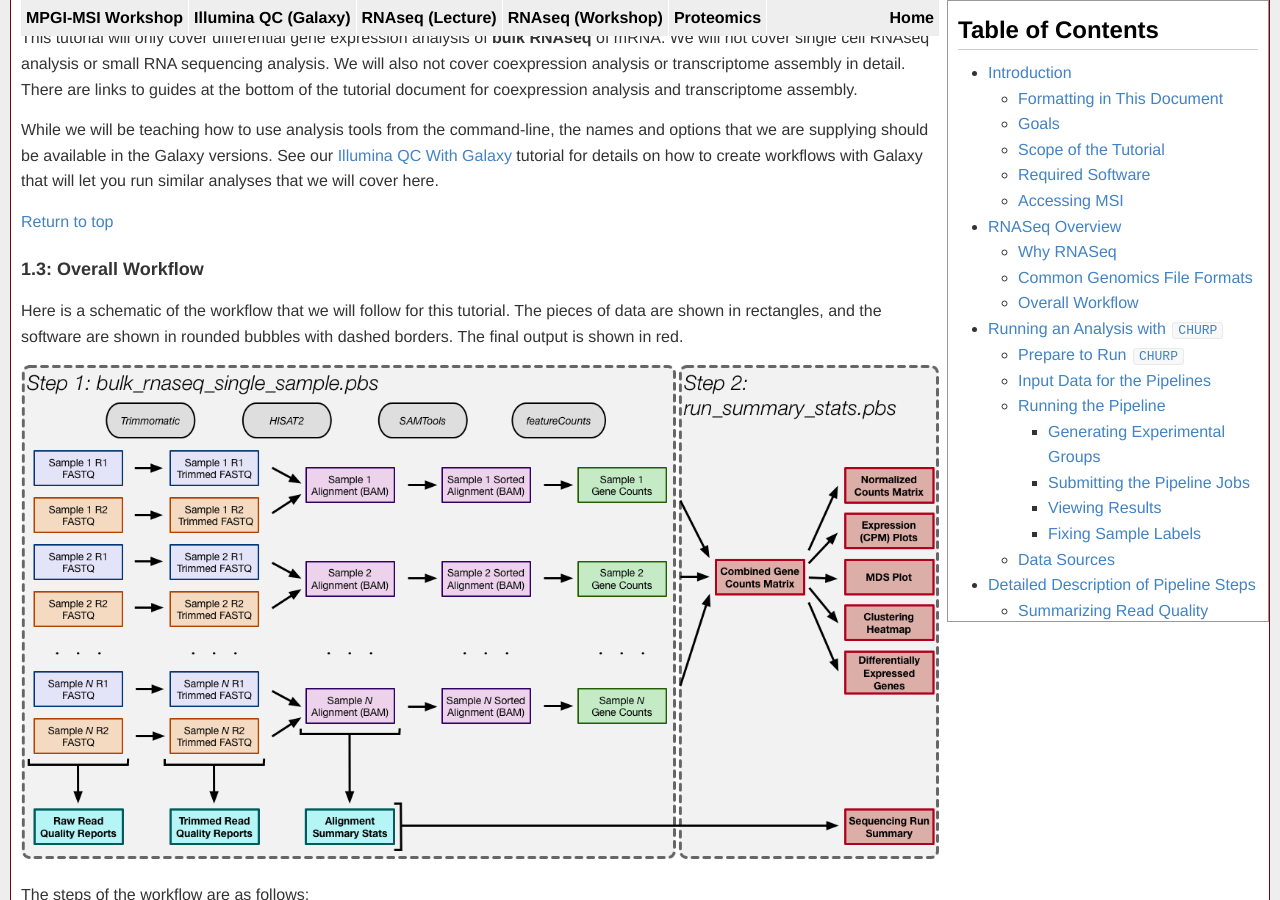
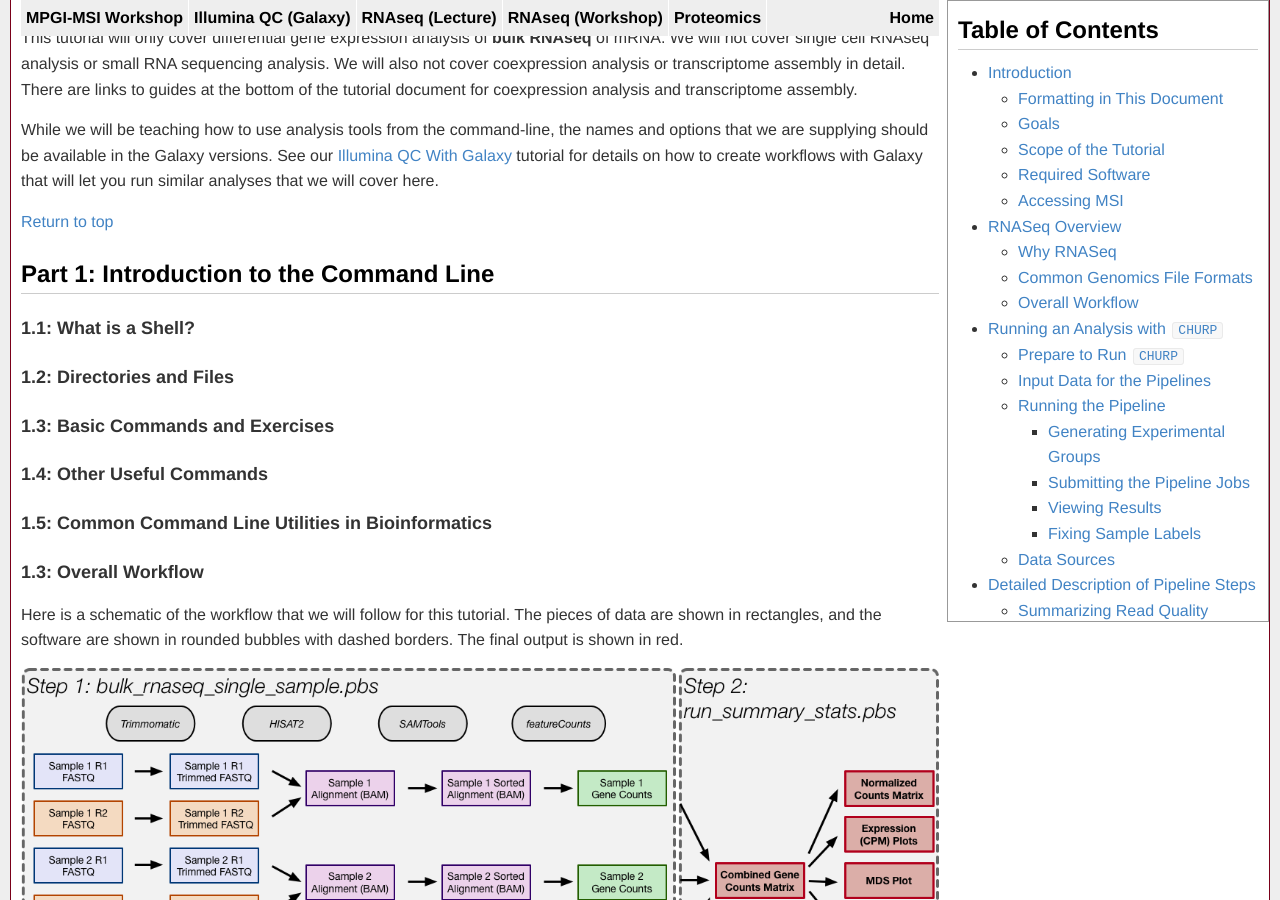
Before and after one commit to msi-ris/Tutorials, a Jekyll site: the page built from rnaseq_cmd_beta.md, in a window 1280 px wide and 900 px high, scrolled down 1177 px. Built offline with Jekyll 4.4.1, drawn with Linux system fonts in a browser that asks for light colours.

Commit message:
Beta RNAseq

```diff
--- a/rnaseq_cmd_beta.md
+++ b/rnaseq_cmd_beta.md
@@ -126,6 +126,13 @@ tutorial for details on how to create workflows with Galaxy that will let you
 run similar analyses that we will cover here.
 
 [Return to top](#top)
+
+## <a name="1"></a> Part 1: Introduction to the Command Line
+### <a name="1.1"></a> 1.1: What is a Shell?
+### <a name="1.2"></a> 1.2: Directories and Files
+### <a name="1.3"></a> 1.3: Basic Commands and Exercises
+### <a name="1.4"></a> 1.4: Other Useful Commands
+### <a name="1.5"></a> 1.5: Common Command Line Utilities in Bioinformatics
 
 ### <a name="1.3"></a> 1.3: Overall Workflow
 Here is a schematic of the workflow that we will follow for this tutorial. The
```
